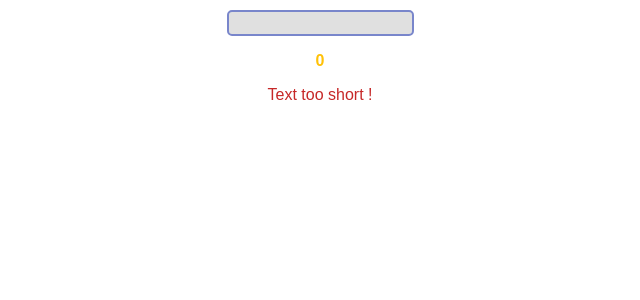
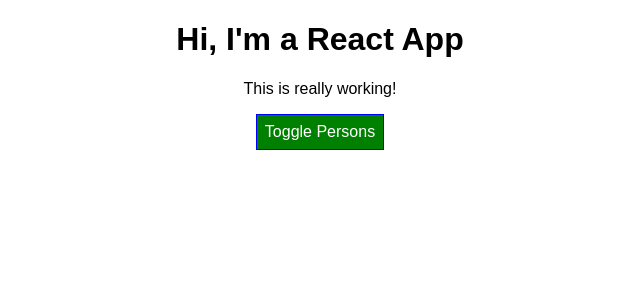
Before and after one commit to Sikito/Udemy, a React (Create React App) app: page / in a window 1280 px wide. Shown: the top 300 px of the page, without its empty margins (320-960 px from the left). Built offline with nearby package versions, Linux system fonts and the light colour scheme.

Commit message:
TogglePerson

```diff
--- a/src/App.js
+++ b/src/App.js
@@ -1,47 +1,94 @@
 import React, { Component } from 'react';
-import styles from './App.module.css';
 
-import Validation from './Validation';
-import Character from './Character';
+import classes from './App.module.css';
+import Person from './Person/Person';
 
 class App extends Component {
   state = {
-    myText: ''
-  };
-  inputChangeHandler = e => {
-    let myText = e.target.value;
-
-    this.setState({ myText });
+    persons: [
+      { id: 'asfa1', name: 'Max', age: 28 },
+      { id: 'vasdf1', name: 'Manu', age: 29 },
+      { id: 'asdf11', name: 'Stephanie', age: 26 }
+    ],
+    otherState: 'some other value',
+    showPersons: false
   };
 
-  characterClickHandler = characterIndex => {
-    const textArray = this.state.myText.split('');
-    textArray.splice(characterIndex, 1);
-    let updatedText = textArray.join('');
-    this.setState({ myText: updatedText });
+  nameChangedHandler = (event, id) => {
+    const personIndex = this.state.persons.findIndex(p => {
+      return p.id === id;
+    });
+
+    const person = {
+      ...this.state.persons[personIndex]
+    };
+
+    // const person = Object.assign({}, this.state.persons[personIndex]);
+
+    person.name = event.target.value;
+
+    const persons = [...this.state.persons];
+    persons[personIndex] = person;
+
+    this.setState({ persons: persons });
+  };
+
+  deletePersonHandler = personIndex => {
+    // const persons = this.state.persons.slice();
+    const persons = [...this.state.persons];
+    persons.splice(personIndex, 1);
+    this.setState({ persons: persons });
+  };
+
+  togglePersonsHandler = () => {
+    const doesShow = this.state.showPersons;
+    this.setState({ showPersons: !doesShow });
   };
 
   render() {
+    let persons = null;
+    let btnClass = '';
+
+    if (this.state.showPersons) {
+      persons = (
+        <div>
+          {this.state.persons.map((person, index) => {
+            return (
+              <Person
+                cssClass={classes.Person}
+                click={() => this.deletePersonHandler(index)}
+                name={person.name}
+                age={person.age}
+                key={person.id}
+                changed={event => this.nameChangedHandler(event, person.id)}
+              />
+            );
+          })}
+        </div>
+      );
+
+      btnClass = classes.Red;
+    }
+
+    const assignedClasses = [];
+    if (this.state.persons.length <= 2) {
+      assignedClasses.push(classes.red); // classes = ['red']
+    }
+    if (this.state.persons.length <= 1) {
+      assignedClasses.push(classes.bold); // classes = ['red', 'bold']
+    }
+
     return (
-      <div className={styles.App}>
-        <input
-          className={styles.myInput}
-          type="text"
-          onChange={this.inputChangeHandler}
-          value={this.state.myText}
-        />
-        <p className={styles.textLength}>{this.state.myText.length}</p>
-        <Validation textLenght={this.state.myText.length} />
-        {this.state.myText.split('').map((character, index) => (
-          <Character
-            value={character}
-            key={index}
-            cssClass={styles.character}
-            clicked={() => this.characterClickHandler(index)}
-          />
-        ))}
+      <div className={classes.App}>
+        <h1>Hi, I'm a React App</h1>
+        <p className={assignedClasses.join(' ')}>This is really working!</p>
+        <button className={btnClass} onClick={this.togglePersonsHandler}>
+          Toggle Persons
+        </button>
+        {persons}
       </div>
     );
+    // return React.createElement('div', {className: 'App'}, React.createElement('h1', null, 'Does this work now?'));
   }
 }
 
--- a/src/App.module.css
+++ b/src/App.module.css
@@ -2,32 +2,51 @@
   text-align: center;
 }
 
-.myInput {
-  height: 20px;
-  background-color: #e0e0e0;
-  text-align: center;
-  border: 2px solid #7986cb;
-  margin: 10px 10px auto;
-  color: #212121;
-  font-weight: bolder;
-  border-radius: 5px;
+.red {
+  color: red;
 }
 
-.myInput:hover {
-  background-color: #006064;
-  color: #e1f5fe;
+.bold {
+  font-weight: bold;
 }
 
-.textLength {
-  color: #ffc107;
-  font-weight: bolder;
+.App button {
+  background-color: green;
+  color: white;
+  font: inherit;
+  border: 1px solid blue;
+  padding: 8px;
+  cursor: pointer;
 }
 
-.character {
-  display: inline-block;
-  border: 1px solid black;
-  margin: 16px;
+.App button:hover {
+  background-color: lightgreen;
+  color: black;
+}
+
+.App button.Red {
+  background-color: red;
+}
+
+.App button.Red:hover {
+  background-color: salmon;
+}
+
+.Person {
+  width: 60%;
+  margin: 16px auto;
+  border: 1px solid #eee;
+  box-shadow: 0 2px 3px #ccc;
   padding: 16px;
   text-align: center;
+}
+
+@media (min-width: 500px) {
+  .Person {
+    width: 450px;
+  }
+}
+
+.Person p {
   cursor: pointer;
 }
--- /dev/null
+++ b/src/Person/Person.js
@@ -0,0 +1,15 @@
+import React from 'react';
+
+const person = props => {
+  return (
+    <div className={props.cssClass}>
+      <p onClick={props.click}>
+        I'm {props.name} and I am {props.age} years old!
+      </p>
+      <p>{props.children}</p>
+      <input type="text" onChange={props.changed} value={props.name} />
+    </div>
+  );
+};
+
+export default person;
```
